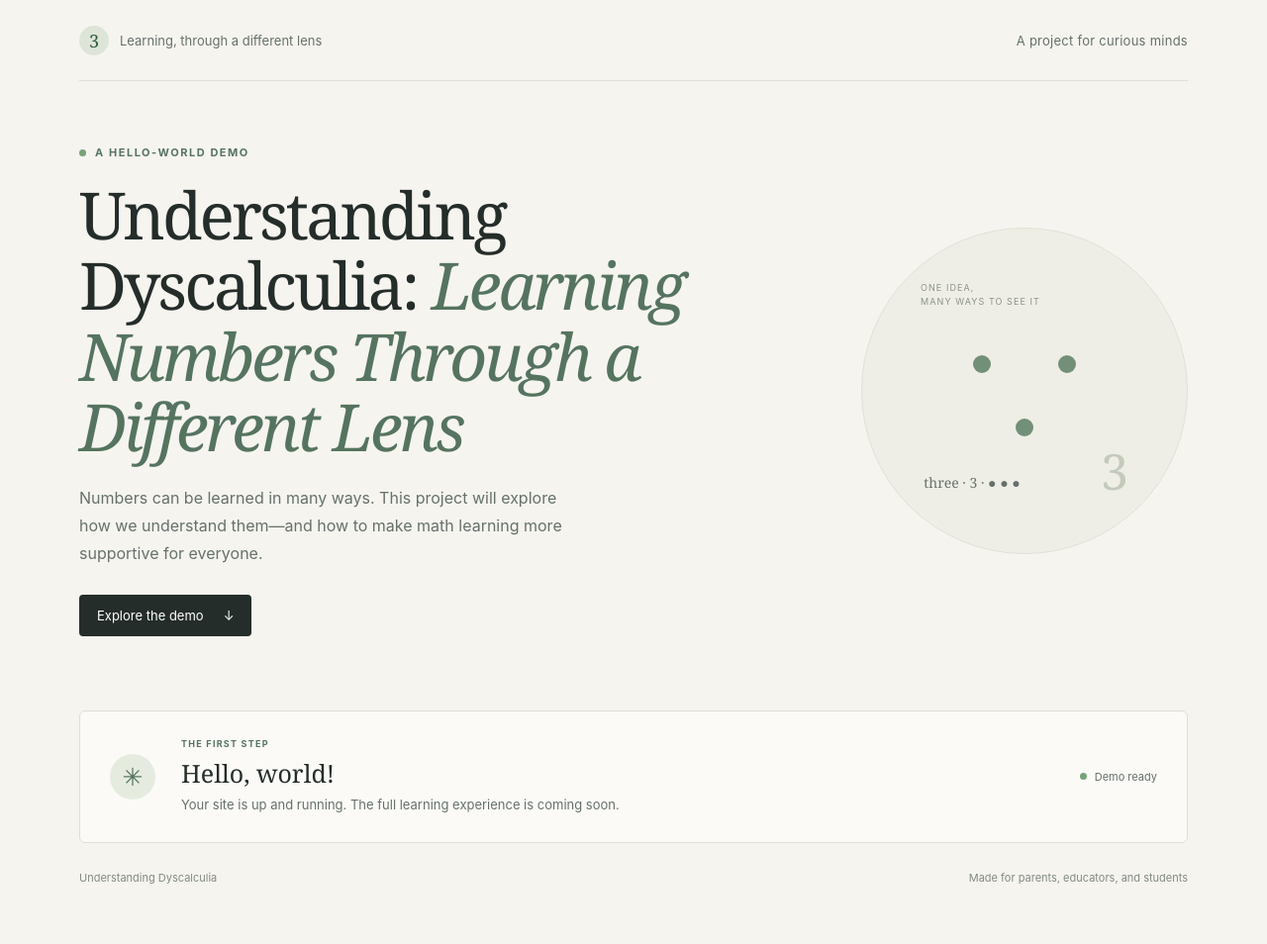
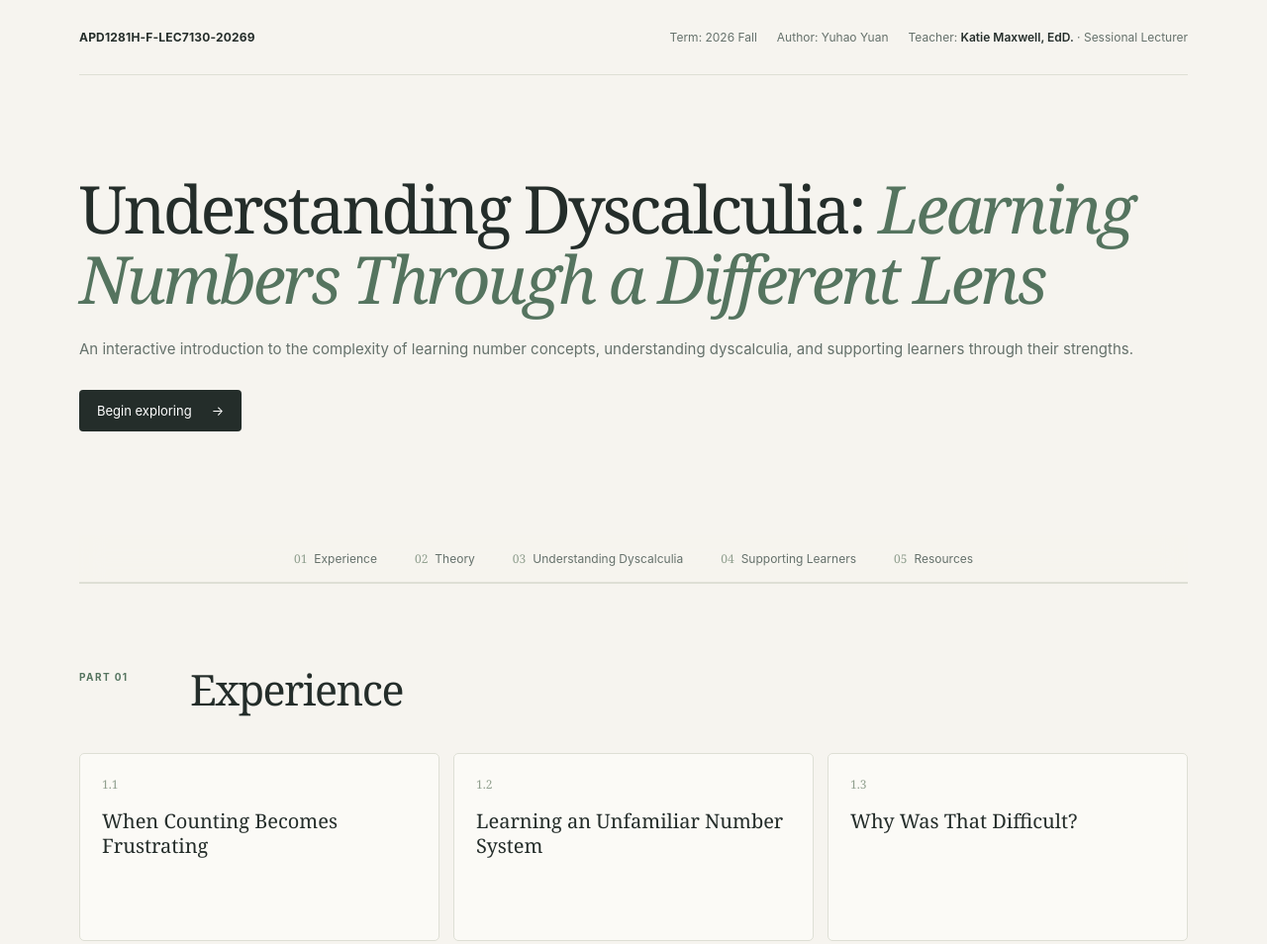
Before and after one commit to yyhaos/dyscalculia-support, a website built with Vite: page index.html in a window 1280 px wide. Shown: the top 954 px of the page at 99% size. Before the commit the page ends 926 px from the top, so only its background shows below. Built offline with nearby package versions, Linux system fonts and the light colour scheme.

Commit message:
section 1

```diff
--- a/index.html
+++ b/index.html
@@ -8,7 +8,7 @@
       content="An introduction to understanding dyscalculia and supporting learners."
     />
     <meta name="theme-color" content="#f6f4ef" />
-    <title>Understanding Dyscalculia</title>
+    <title>Understanding Dyscalculia: Learning Numbers Through a Different Lens</title>
   </head>
   <body>
     <div id="app"></div>
--- a/src/main.js
+++ b/src/main.js
@@ -1,51 +1,116 @@
 import './style.css'
 
+const sections = [
+  {
+    id: 'experience',
+    number: '01',
+    title: 'Experience',
+    subtitle: 'When numbers feel unfamiliar',
+    intro: '',
+    items: [
+      ['1.1', 'When Counting Becomes Frustrating'],
+      ['1.2', 'Learning an Unfamiliar Number System'],
+      ['1.3', 'Why Was That Difficult?'],
+    ],
+  },
+  {
+    id: 'theory',
+    number: '02',
+    title: 'Theory',
+    subtitle: 'How do we learn numbers?',
+    intro: '',
+    items: [
+      ['2.1', "Vygotsky’s Mediation Theory", 'Cultural tools', 'Language and symbols help people organize thought. Children learn how to use mathematical tools through social interaction.'],
+      ['2.2', 'Representations of Numbers', 'Interactive concept map placeholder', 'Quantity · spoken number word · written number word · numeral · numerical meaning. Selectable connections will be added here.'],
+      ['2.3', 'From Social Learning to Internalization', 'Guidance over time', 'Social interaction, internalization, and scaffolding describe how supported practice can lead toward independent use.'],
+    ],
+  },
+  {
+    id: 'dyscalculia',
+    number: '03',
+    title: 'Understanding Dyscalculia',
+    subtitle: 'Different learners, different needs',
+    intro: 'Dyscalculia is one way of describing persistent difficulty with aspects of learning mathematics.',
+    items: [
+      ['3.1', 'What Is Dyscalculia?', 'Definition and context', 'Introduce the relationship to Specific Learning Disorder with Impairment in Mathematics, while recognizing individual differences.'],
+      ['3.2', 'Common Characteristics', 'Clickable card placeholder', 'Number sense · symbol–quantity mapping · arithmetic fact retrieval · calculation fluency · mathematical reasoning.'],
+      ['3.3', 'Every Learner Has Strengths', 'Meet Alex', 'A fictional Grade 4 learner whose interests and existing abilities can inform supportive teaching. Strengths vary from person to person.'],
+    ],
+  },
+  {
+    id: 'support',
+    number: '04',
+    title: 'Supporting Learners',
+    subtitle: 'Make learning visible and accessible',
+    intro: 'A supportive classroom offers clear explanations, useful representations, and flexible ways to participate.',
+    items: [
+      ['4.1', 'Practical Teaching Strategies', 'CRA · Explicit instruction · Visual models', 'Move between concrete materials, visual representations, and mathematical symbols; model ideas and provide guided practice.'],
+      ['4.2', 'Universal Design for Learning', 'Multiple ways to learn', 'Offer multiple means of representation, engagement, and action and expression.'],
+      ['4.3', 'Differentiated Instruction', 'Responsive support', 'Adjust tasks to current understanding, break learning into supported steps, and adapt help as learners progress.'],
+      ['4.4', 'Applying Strategies to Alex', 'Learning need → strength → strategy', 'Example: Alex enjoys drawing and needs support with place value. Drawn tens-and-ones models can connect that interest to the concept.'],
+    ],
+  },
+  {
+    id: 'resources',
+    number: '05',
+    title: 'Resources',
+    subtitle: 'Continue the conversation',
+    intro: 'Starting points for educators and families, with a reference list to support the ideas on this page.',
+    items: [
+      ['5.1', 'For Educators', 'Organizations and guidance', 'Learning Disabilities Association of Ontario (LDAO) · LD@school · CAST UDL Guidelines.'],
+      ['5.2', 'For Families', 'Finding support', 'Family guides, practical math activities, and information about seeking assessment and school support.'],
+      ['5.3', 'References', 'Sources and acknowledgements', 'APA 7 references, video source and usage notes, and sources for research-based statements will be collected here.'],
+    ],
+  },
+]
+
+const sectionMarkup = sections.map((section) => `
+  <section class="content-section" id="${section.id}" aria-labelledby="${section.id}-title">
+    <div class="section-heading">
+      <p class="eyebrow">PART ${section.number}</p>
+      <div>
+        <h2 id="${section.id}-title">${section.title}</h2>
+      </div>
+      ${section.intro ? `<p class="section-intro">${section.intro}</p>` : ''}
+    </div>
+    <div class="outline-grid">
+      ${section.items.map(([number, title]) => `
+        <article class="outline-card">
+          <span class="card-number">${number}</span>
+          <h3>${title}</h3>
+        </article>
+      `).join('')}
+    </div>
+  </section>
+`).join('')
+
 document.querySelector('#app').innerHTML = `
-  <main class="page">
+  <div class="page">
     <header class="topbar">
-      <a class="brand" href="#" aria-label="Understanding Dyscalculia home">
-        <span class="brand-mark" aria-hidden="true">3</span>
-        <span>Learning, through a different lens</span>
-      </a>
-      <span class="topbar-note">A project for curious minds</span>
+      <a class="brand" href="#top">APD1281H-F-LEC7130-20269</a>
+      <div class="topbar-meta">
+        <span>Term: 2026 Fall</span>
+        <span>Author: Yuhao Yuan</span>
+        <span>Teacher: <strong>Katie Maxwell, EdD.</strong> · Sessional Lecturer</span>
+      </div>
     </header>
 
-    <section class="hero" aria-labelledby="page-title">
-      <div class="hero-copy">
-        <p class="eyebrow"><span></span> A HELLO-WORLD DEMO</p>
-        <h1 id="page-title">Understanding Dyscalculia: <em>Learning Numbers Through a Different Lens</em></h1>
-        <p class="intro">
-          Numbers can be learned in many ways. This project will explore how we
-          understand them—and how to make math learning more supportive for everyone.
-        </p>
-        <a class="button" href="#hello">Explore the demo <span aria-hidden="true">↓</span></a>
-      </div>
+    <main id="top">
+      <section class="hero" aria-labelledby="page-title">
+        <div class="hero-copy">
+          <h1 id="page-title">Understanding Dyscalculia: <em>Learning Numbers Through a Different Lens</em></h1>
+          <p class="intro">An interactive introduction to the complexity of learning number concepts, understanding dyscalculia, and supporting learners through their strengths.</p>
+          <a class="button" href="#experience">Begin exploring <span aria-hidden="true">→</span></a>
+        </div>
+      </section>
 
-      <div class="number-art" aria-label="Three dots representing the quantity three">
-        <div class="art-label">ONE IDEA,<br />MANY WAYS TO SEE IT</div>
-        <div class="dot dot-one"></div>
-        <div class="dot dot-two"></div>
-        <div class="dot dot-three"></div>
-        <span class="art-number">3</span>
-        <span class="art-caption">three · 3 · ● ● ●</span>
-      </div>
-    </section>
+      <nav class="section-nav" aria-label="Main navigation">
+        ${sections.map(({ id, number, title }) => `<a href="#${id}"><span>${number}</span>${title}</a>`).join('')}
+      </nav>
 
-    <section class="hello-card" id="hello" aria-labelledby="hello-title">
-      <div class="hello-icon" aria-hidden="true">✳</div>
-      <div>
-        <p class="eyebrow">THE FIRST STEP</p>
-        <h2 id="hello-title">Hello, world!</h2>
-        <p>
-          Your site is up and running. The full learning experience is coming soon.
-        </p>
-      </div>
-      <span class="status"><span></span> Demo ready</span>
-    </section>
+      ${sectionMarkup}
+    </main>
 
-    <footer>
-      <span>Understanding Dyscalculia</span>
-      <span>Made for parents, educators, and students</span>
-    </footer>
-  </main>
+    <footer><span>Understanding Dyscalculia</span><a href="#top">Back to top ↑</a></footer>
+  </div>
 `
--- a/src/style.css
+++ b/src/style.css
@@ -5,326 +5,80 @@
   font-synthesis: none;
   text-rendering: optimizeLegibility;
   -webkit-font-smoothing: antialiased;
-  -moz-osx-font-smoothing: grayscale;
-  font-optical-sizing: auto;
-  font-weight: 400;
-
   --ink: #242d2a;
   --muted: #65716b;
   --green: #55745f;
   --line: #dedfd5;
+  --paper: #fbfaf6;
 }
 
-* {
-  box-sizing: border-box;
+* { box-sizing: border-box; }
+html { min-width: 320px; scroll-behavior: smooth; scroll-padding-top: 90px; }
+body { min-width: 320px; min-height: 100vh; margin: 0; }
+a { color: inherit; }
+.page { width: min(1120px, calc(100% - 64px)); margin: 0 auto; }
+.topbar { display: flex; align-items: center; justify-content: space-between; gap: 28px; min-height: 76px; border-bottom: 1px solid var(--line); color: var(--muted); font-size: 12px; }
+.brand { color: var(--ink); font-weight: 650; letter-spacing: .015em; text-decoration: none; white-space: nowrap; }
+.topbar-meta { display: flex; align-items: center; justify-content: flex-end; flex-wrap: wrap; gap: 7px 20px; text-align: right; }
+.topbar-meta strong { color: var(--ink); font-weight: 600; }
+.section-nav { position: sticky; z-index: 5; top: 0; display: flex; justify-content: center; gap: clamp(14px, 3vw, 38px); padding: 15px 10px; border-bottom: 1px solid var(--line); background: rgb(246 244 239 / 94%); backdrop-filter: blur(12px); }
+.section-nav a { display: inline-flex; align-items: center; gap: 7px; color: var(--muted); font-size: 12px; text-decoration: none; white-space: nowrap; }
+.section-nav a:hover, footer a:hover { color: var(--green); }
+.section-nav a span, .card-number { color: #91a08f; font-family: Georgia, serif; font-size: 12px; }
+.hero { display: flex; align-items: center; min-height: 465px; padding: 68px 0 75px; }
+.hero-copy { width: 100%; max-width: none; }
+.eyebrow { display: flex; align-items: center; gap: 9px; margin: 0 0 18px; color: var(--green); font-size: 10px; font-weight: 700; letter-spacing: .14em; }
+.eyebrow > span { width: 7px; height: 7px; border-radius: 50%; background: #77a278; }
+h1, h2, h3, p { margin-top: 0; }
+h1 { max-width: none; margin-bottom: 22px; font-family: Georgia, "Times New Roman", serif; font-size: clamp(42px, 5.2vw, 67px); font-weight: 400; letter-spacing: -.045em; line-height: 1.08; }
+h1 em { color: var(--green); font-weight: 400; }
+.intro { width: 100%; max-width: none; margin-bottom: 27px; color: var(--muted); font-size: 15px; line-height: 1.75; }
+.button { display: inline-flex; align-items: center; gap: 20px; padding: 13px 18px; border-radius: 4px; background: var(--ink); color: white; font-size: 13px; text-decoration: none; transition: background 160ms ease, transform 160ms ease; }
+.button:hover { transform: translateY(-2px); background: var(--green); }
+.number-art { position: relative; display: grid; width: min(100%, 315px); aspect-ratio: 1; place-items: center; justify-self: end; border: 1px solid #dfe1d7; border-radius: 50%; background: #efeee6; }
+.art-label { position: absolute; top: 16%; left: 18%; color: #8a938c; font-size: 9px; letter-spacing: .12em; line-height: 1.6; }
+.dot { position: absolute; width: 18px; height: 18px; border-radius: 50%; background: #729078; }
+.dot-one { top: 39%; left: 34%; }.dot-two { top: 39%; right: 34%; }.dot-three { bottom: 36%; left: calc(50% - 9px); }
+.art-number { position: absolute; right: 18%; bottom: 15%; color: #c3cabc; font-family: Georgia, serif; font-size: 50px; }
+.art-caption { position: absolute; bottom: 19%; left: 19%; color: var(--muted); font-family: Georgia, serif; font-size: 14px; }
+.page-note { display: flex; align-items: center; gap: 16px; margin: 0 0 20px; padding: 17px 20px; border: 1px solid var(--line); background: rgb(255 255 255 / 45%); color: var(--muted); }
+.page-note p { margin: 0; font-size: 13px; }
+.note-mark { color: var(--green); font-size: 21px; }
+.content-section { padding: 77px 0 80px; border-top: 1px solid var(--line); scroll-margin-top: 64px; }
+.section-heading { display: grid; grid-template-columns: 92px minmax(230px, .8fr) minmax(260px, 1fr); align-items: start; gap: 20px; margin-bottom: 29px; }
+.section-heading > .eyebrow { padding-top: 11px; }
+h2 { margin-bottom: 6px; font-family: Georgia, "Times New Roman", serif; font-size: clamp(31px, 4vw, 43px); font-weight: 400; letter-spacing: -.035em; }
+.section-subtitle { margin: 0; color: var(--green); font-size: 14px; }
+.section-intro { max-width: 420px; margin: 5px 0 0 auto; color: var(--muted); font-size: 14px; line-height: 1.7; }
+.outline-grid { display: grid; grid-template-columns: repeat(3, minmax(0, 1fr)); gap: 14px; }
+.outline-card { min-height: 190px; padding: 22px 22px 20px; border: 1px solid var(--line); border-radius: 5px; background: var(--paper); }
+.card-number { display: block; margin-bottom: 16px; }
+.card-label { margin-bottom: 8px; color: var(--green); font-size: 9px; font-weight: 700; letter-spacing: .09em; text-transform: uppercase; }
+h3 { margin-bottom: 9px; font-family: Georgia, "Times New Roman", serif; font-size: 20px; font-weight: 400; line-height: 1.25; }
+.outline-card > p:last-child { margin-bottom: 0; color: var(--muted); font-size: 12px; line-height: 1.65; }
+footer { display: flex; justify-content: space-between; gap: 20px; padding: 26px 0 34px; border-top: 1px solid var(--line); color: #818a83; font-size: 11px; }
+footer a { text-decoration: none; }
+
+@media (max-width: 760px) {
+  .page { width: min(100% - 40px, 560px); }
+  .section-nav { justify-content: flex-start; overflow-x: auto; }
+  .hero { padding: 52px 0 45px; }
+  h1 { font-size: clamp(42px, 11vw, 58px); }
+  .section-heading { grid-template-columns: 1fr; gap: 7px; }
+  .section-heading > .eyebrow { margin-bottom: 3px; }
+  .section-intro { margin: 8px 0 0; }
+  .outline-grid { grid-template-columns: repeat(2, minmax(0, 1fr)); }
 }
-
-html {
-  min-width: 320px;
-  scroll-behavior: smooth;
+@media (max-width: 500px) {
+  .page { width: calc(100% - 36px); }
+  .topbar { align-items: flex-start; flex-direction: column; justify-content: center; gap: 8px; padding: 15px 0; }
+  .topbar-meta { justify-content: flex-start; gap: 5px 12px; text-align: left; }
+  .outline-grid { grid-template-columns: 1fr; }
+  .outline-card { min-height: auto; }
+  .content-section { padding: 58px 0; }
+  footer { flex-direction: column; gap: 9px; }
 }
-
-body {
-  min-width: 320px;
-  min-height: 100vh;
-  margin: 0;
+@media (prefers-reduced-motion: reduce) {
+  html { scroll-behavior: auto; }
+  *, *::before, *::after { transition-duration: .01ms !important; }
 }
-
-a {
-  color: inherit;
-}
-
-.page {
-  width: min(1120px, calc(100% - 64px));
-  margin: 0 auto;
-}
-
-.topbar {
-  display: flex;
-  align-items: center;
-  justify-content: space-between;
-  min-height: 82px;
-  border-bottom: 1px solid var(--line);
-  color: var(--muted);
-  font-size: 13px;
-}
-
-.brand {
-  display: inline-flex;
-  align-items: center;
-  gap: 11px;
-  text-decoration: none;
-}
-
-.brand-mark {
-  display: grid;
-  width: 30px;
-  height: 30px;
-  place-items: center;
-  border-radius: 50%;
-  background: #dce5d8;
-  color: #345b40;
-  font-family: Georgia, serif;
-  font-size: 18px;
-}
-
-.topbar-note {
-  letter-spacing: 0.02em;
-}
-
-.hero {
-  display: grid;
-  grid-template-columns: minmax(0, 1.3fr) minmax(270px, 0.7fr);
-  align-items: center;
-  gap: 50px;
-  min-height: 490px;
-  padding: 65px 0 75px;
-}
-
-.hero-copy {
-  max-width: 690px;
-}
-
-.eyebrow {
-  display: flex;
-  align-items: center;
-  gap: 9px;
-  margin: 0 0 20px;
-  color: var(--green);
-  font-size: 11px;
-  font-weight: 700;
-  letter-spacing: 0.14em;
-}
-
-.eyebrow > span,
-.status > span {
-  width: 7px;
-  height: 7px;
-  border-radius: 50%;
-  background: #77a278;
-}
-
-h1,
-h2,
-p {
-  margin-top: 0;
-}
-
-h1 {
-  max-width: 700px;
-  margin-bottom: 23px;
-  font-family: Georgia, "Times New Roman", serif;
-  font-size: clamp(42px, 5.2vw, 66px);
-  font-weight: 400;
-  letter-spacing: -0.045em;
-  line-height: 1.08;
-}
-
-h1 em {
-  color: var(--green);
-  font-weight: 400;
-}
-
-.intro {
-  max-width: 510px;
-  margin-bottom: 28px;
-  color: var(--muted);
-  font-size: 16px;
-  line-height: 1.75;
-}
-
-.button {
-  display: inline-flex;
-  align-items: center;
-  gap: 20px;
-  padding: 13px 18px;
-  border-radius: 4px;
-  background: var(--ink);
-  color: #fff;
-  font-size: 13px;
-  text-decoration: none;
-  transition: background 160ms ease, transform 160ms ease;
-}
-
-.button:hover {
-  transform: translateY(-2px);
-  background: var(--green);
-}
-
-.number-art {
-  position: relative;
-  display: grid;
-  width: min(100%, 330px);
-  aspect-ratio: 1;
-  place-items: center;
-  justify-self: end;
-  border: 1px solid #dfe1d7;
-  border-radius: 50%;
-  background: #efeee6;
-}
-
-.art-label {
-  position: absolute;
-  top: 16%;
-  left: 18%;
-  color: #8a938c;
-  font-size: 9px;
-  letter-spacing: 0.12em;
-  line-height: 1.6;
-}
-
-.dot {
-  position: absolute;
-  width: 18px;
-  height: 18px;
-  border-radius: 50%;
-  background: #729078;
-}
-
-.dot-one {
-  top: 39%;
-  left: 34%;
-}
-
-.dot-two {
-  top: 39%;
-  right: 34%;
-}
-
-.dot-three {
-  bottom: 36%;
-  left: calc(50% - 9px);
-}
-
-.art-number {
-  position: absolute;
-  right: 18%;
-  bottom: 15%;
-  color: #c3cabc;
-  font-family: Georgia, serif;
-  font-size: 50px;
-}
-
-.art-caption {
-  position: absolute;
-  bottom: 19%;
-  left: 19%;
-  color: #65716b;
-  font-family: Georgia, serif;
-  font-size: 14px;
-}
-
-.hello-card {
-  display: grid;
-  grid-template-columns: 52px 1fr auto;
-  align-items: center;
-  gap: 20px;
-  padding: 27px 30px;
-  border: 1px solid var(--line);
-  border-radius: 6px;
-  background: rgba(255, 255, 255, 0.55);
-}
-
-.hello-icon {
-  display: grid;
-  width: 46px;
-  height: 46px;
-  place-items: center;
-  border-radius: 50%;
-  background: #e5ecdf;
-  color: var(--green);
-  font-size: 25px;
-}
-
-.hello-card .eyebrow {
-  margin-bottom: 7px;
-  font-size: 9px;
-}
-
-h2 {
-  margin-bottom: 5px;
-  font-family: Georgia, "Times New Roman", serif;
-  font-size: 25px;
-  font-weight: 400;
-}
-
-.hello-card p:last-child {
-  margin-bottom: 0;
-  color: var(--muted);
-  font-size: 13px;
-  line-height: 1.6;
-}
-
-.status {
-  display: inline-flex;
-  align-items: center;
-  gap: 8px;
-  color: var(--muted);
-  font-size: 11px;
-  white-space: nowrap;
-}
-
-footer {
-  display: flex;
-  justify-content: space-between;
-  gap: 20px;
-  padding: 28px 0 32px;
-  color: #818a83;
-  font-size: 11px;
-}
-
-@media (max-width: 700px) {
-  .page {
-    width: min(100% - 40px, 520px);
-  }
-
-  .topbar {
-    min-height: 68px;
-  }
-
-  .topbar-note {
-    display: none;
-  }
-
-  .hero {
-    grid-template-columns: 1fr;
-    gap: 40px;
-    padding: 55px 0 45px;
-  }
-
-  h1 {
-    font-size: clamp(42px, 11vw, 58px);
-  }
-
-  .number-art {
-    width: min(75vw, 290px);
-    justify-self: center;
-  }
-
-  .hello-card {
-    grid-template-columns: 46px 1fr;
-    gap: 14px;
-    padding: 21px;
-  }
-
-  .status {
-    grid-column: 2;
-  }
-
-  footer {
-    flex-direction: column;
-    gap: 8px;
-  }
-}
-
-@media (prefers-reduced-motion: reduce) {
-  html {
-    scroll-behavior: auto;
-  }
-
-  *,
-  *::before,
-  *::after {
-    transition-duration: 0.01ms !important;
-  }
-}
```
